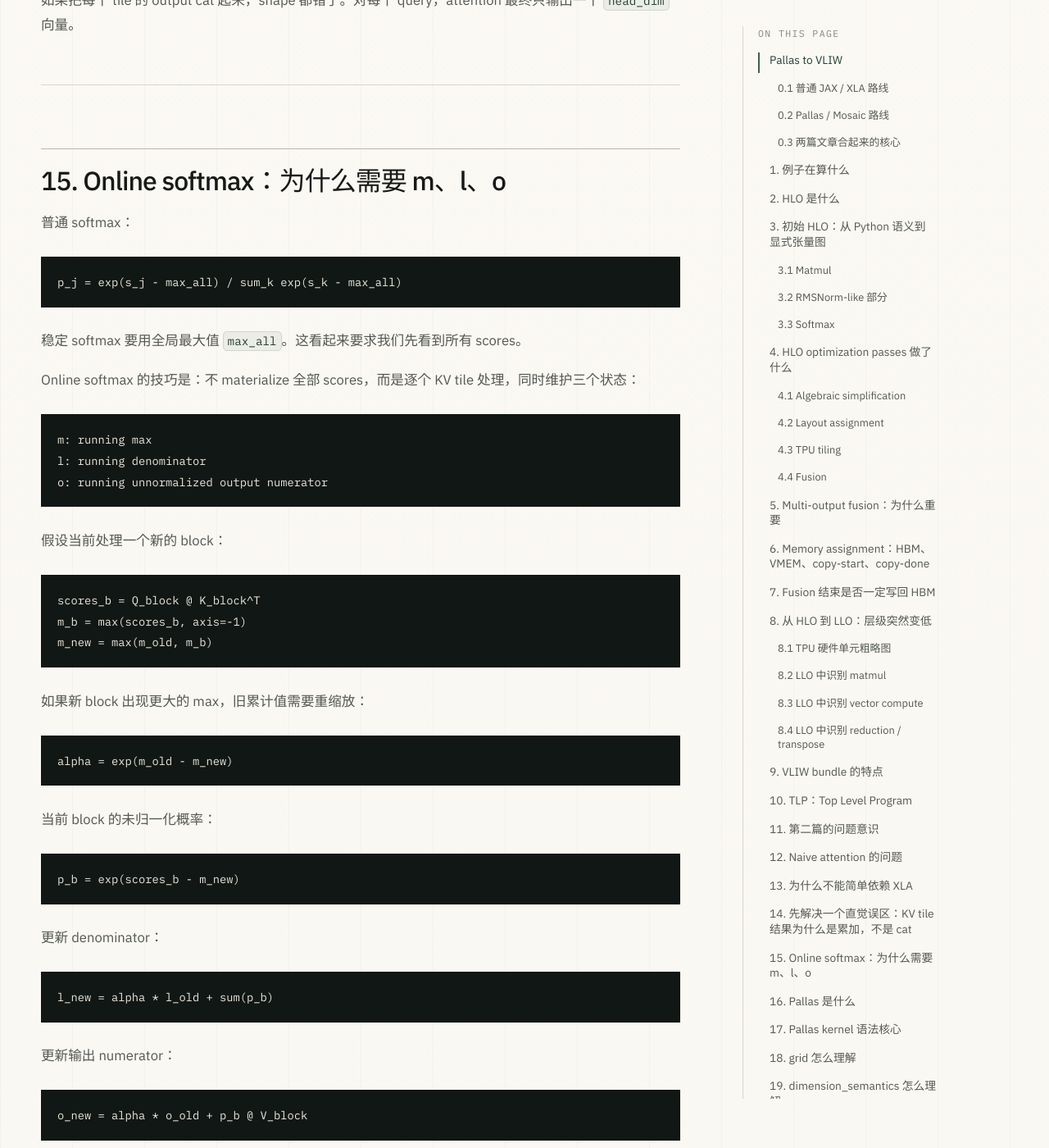
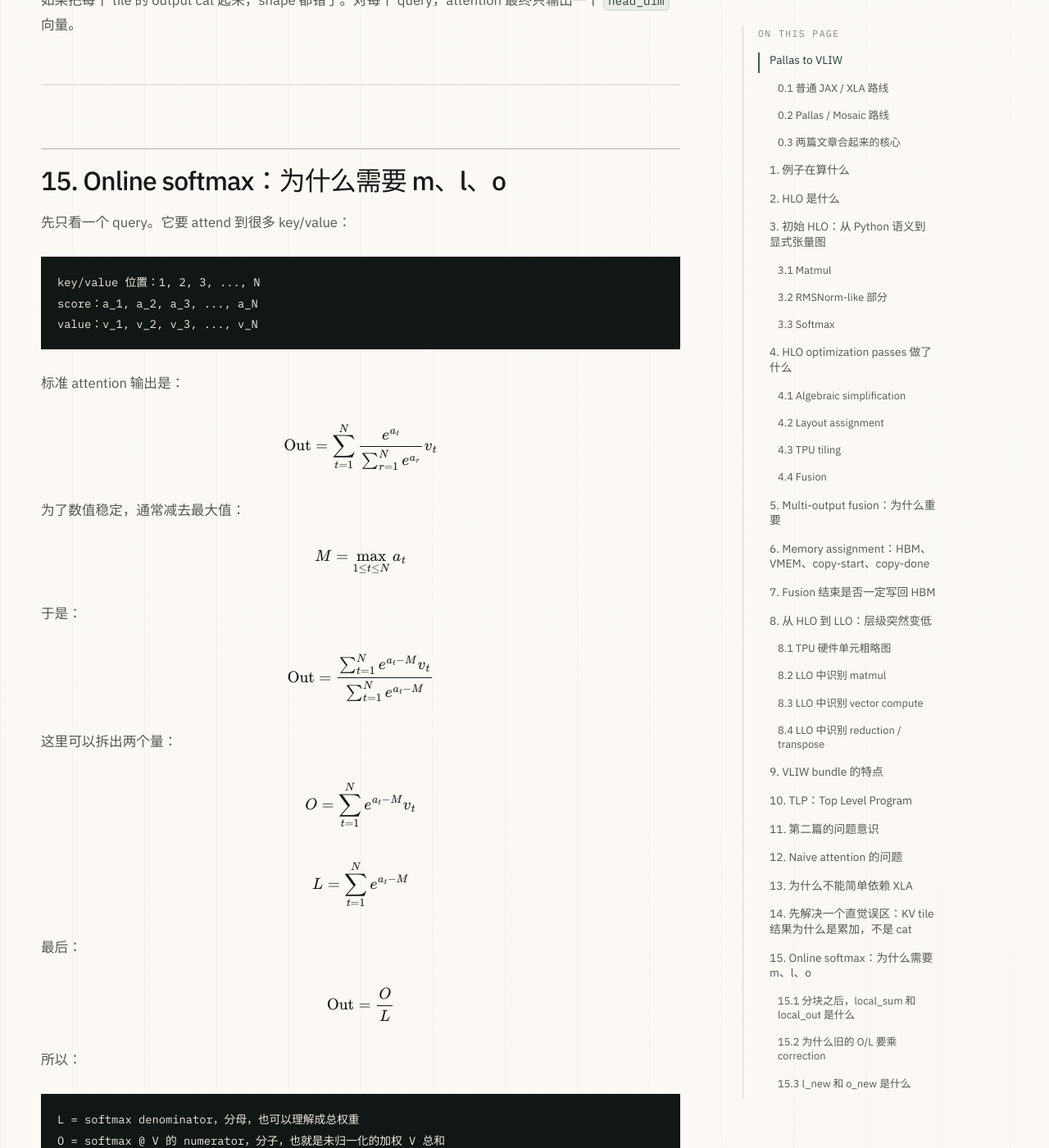
Before and after one commit to wqh011128/wqh011128.github.io, a Jekyll site: the page built from _posts/2026-06-07-JAX_to_VLIW_Pallas_Splash_Attention_复习文档.md, in a window 1280 px wide and 1400 px high, scrolled down 25597 px. Shown: the whole window at 82% size. Built offline with Jekyll 4.4.1, drawn with Linux system fonts in a browser that asks for light colours; some of the changed text lies outside the part shown.

Commit message:
pallas kernel

````diff
--- a/_posts/2026-06-07-JAX_to_VLIW_Pallas_Splash_Attention_复习文档.md
+++ b/_posts/2026-06-07-JAX_to_VLIW_Pallas_Splash_Attention_复习文档.md
@@ -5,7 +5,6 @@
 categories:
   - blog
 ---
-
 
 # JAX 到 VLIW，以及 Pallas / Splash Attention 复习笔记
 
@@ -942,68 +941,262 @@
 
 ## 15. Online softmax：为什么需要 m、l、o
 
-普通 softmax：
-
-```text
-p_j = exp(s_j - max_all) / sum_k exp(s_k - max_all)
-```
-
-稳定 softmax 要用全局最大值 `max_all`。这看起来要求我们先看到所有 scores。
-
-Online softmax 的技巧是：不 materialize 全部 scores，而是逐个 KV tile 处理，同时维护三个状态：
-
-```text
-m: running max
-l: running denominator
-o: running unnormalized output numerator
-```
-
-假设当前处理一个新的 block：
-
-```text
-scores_b = Q_block @ K_block^T
-m_b = max(scores_b, axis=-1)
-m_new = max(m_old, m_b)
-```
-
-如果新 block 出现更大的 max，旧累计值需要重缩放：
-
-```text
-alpha = exp(m_old - m_new)
-```
-
-当前 block 的未归一化概率：
-
-```text
-p_b = exp(scores_b - m_new)
-```
-
-更新 denominator：
-
-```text
-l_new = alpha * l_old + sum(p_b)
-```
-
-更新输出 numerator：
-
-```text
-o_new = alpha * o_old + p_b @ V_block
-```
+先只看一个 query。它要 attend 到很多 key/value：
+
+```text
+key/value 位置：1, 2, 3, ..., N
+score：a_1, a_2, a_3, ..., a_N
+value：v_1, v_2, v_3, ..., v_N
+```
+
+标准 attention 输出是：
+
+$$
+\mathrm{Out}
+=
+\sum_{t=1}^{N}
+\frac{e^{a_t}}{\sum_{r=1}^{N} e^{a_r}}
+v_t
+$$
+
+为了数值稳定，通常减去最大值：
+
+$$
+M = \max_{1 \le t \le N} a_t
+$$
+
+于是：
+
+$$
+\mathrm{Out}
+=
+\frac{
+\sum_{t=1}^{N} e^{a_t - M} v_t
+}{
+\sum_{t=1}^{N} e^{a_t - M}
+}
+$$
+
+这里可以拆出两个量：
+
+$$
+O = \sum_{t=1}^{N} e^{a_t - M} v_t
+$$
+
+$$
+L = \sum_{t=1}^{N} e^{a_t - M}
+$$
 
 最后：
 
-```text
+$$
+\mathrm{Out} = \frac{O}{L}
+$$
+
+所以：
+
+```text
+L = softmax denominator，分母，也可以理解成总权重
+O = softmax @ V 的 numerator，分子，也就是未归一化的加权 V 总和
+```
+
+注意 shape：
+
+```text
+L:
+  对每个 query 是一个标量。
+  对一个 Q block 是 [bq] 或 [bq, 1]。
+
+O:
+  对每个 query 是一个 head_dim 向量。
+  对一个 Q block 是 [bq, head_dim]。
+```
+
+### 15.1 分块之后，local_sum 和 local_out 是什么
+
+现在把 KV 分成两个 block：
+
+```text
+block A: 位置 1,2,3
+block B: 位置 4,5,6
+```
+
+如果已经处理完 block A，我们维护：
+
+$$
+m_A = \max(a_1,a_2,a_3)
+$$
+
+$$
+L_A =
+e^{a_1-m_A} +
+e^{a_2-m_A} +
+e^{a_3-m_A}
+$$
+
+$$
+O_A =
+e^{a_1-m_A}v_1 +
+e^{a_2-m_A}v_2 +
+e^{a_3-m_A}v_3
+$$
+
+这里：
+
+```text
+m_A = 已处理 blocks 的最大 score
+L_A = 已处理 blocks 的分母累计
+O_A = 已处理 blocks 的加权 V 分子累计
+```
+
+现在来了 block B：
+
+$$
+m_B = \max(a_4,a_5,a_6)
+$$
+
+新的全局最大值是：
+
+$$
+m_{AB} = \max(m_A, m_B)
+$$
+
+block B 自己的贡献必须用新的最大值 \(m_{AB}\) 来算：
+
+$$
+L_B =
+e^{a_4-m_{AB}} +
+e^{a_5-m_{AB}} +
+e^{a_6-m_{AB}}
+$$
+
+$$
+O_B =
+e^{a_4-m_{AB}}v_4 +
+e^{a_5-m_{AB}}v_5 +
+e^{a_6-m_{AB}}v_6
+$$
+
+这两个就是代码里的：
+
+```text
+local_sum = L_B
+local_out = O_B
+```
+
+也就是：
+
+```text
+local_sum:
+  当前 KV block 对 softmax 分母的贡献。
+
+local_out:
+  当前 KV block 对 attention 输出分子的贡献。
+```
+
+对应到 tile 写法：
+
+```text
+scores_block = Q_block @ K_block^T
+p_block = exp(scores_block - m_new)
+
+local_sum = reduce_sum(p_block, axis=KV_block_dim)
+local_out = p_block @ V_block
+```
+
+### 15.2 为什么旧的 O/L 要乘 correction
+
+问题是：
+
+```text
+旧的 L_A / O_A 是用旧最大值 m_A 算的。
+现在新的最大值变成了 m_AB。
+```
+
+为了把旧贡献换到新的 max 坐标系，需要缩放：
+
+$$
+\alpha = e^{m_A - m_{AB}}
+$$
+
+于是：
+
+$$
+L_A' = \alpha L_A
+$$
+
+$$
+O_A' = \alpha O_A
+$$
+
+这是因为：
+
+$$
+e^{a_t - m_{AB}}
+=
+e^{a_t - m_A} \cdot e^{m_A - m_{AB}}
+$$
+
+所以旧累计值都要乘同一个缩放因子。
+
+### 15.3 l_new 和 o_new 是什么
+
+合并旧 blocks 与当前 block：
+
+$$
+L_{AB}
+=
+\alpha L_A + L_B
+$$
+
+$$
+O_{AB}
+=
+\alpha O_A + O_B
+$$
+
+这就是代码：
+
+```python
+l_new = correction * l_prev + local_sum
+o_new = correction * o_prev + local_out
+```
+
+变量对照：
+
+```text
+correction = alpha
+l_prev     = L_A
+o_prev     = O_A
+local_sum  = L_B
+local_out  = O_B
+l_new      = L_AB
+o_new      = O_AB
+```
+
+最后扫完所有 KV blocks：
+
+$$
+\mathrm{Out}
+=
+\frac{O_{\mathrm{final}}}{L_{\mathrm{final}}}
+$$
+
+也就是：
+
+```python
 output = o_final / l_final
 ```
 
-这和完整 softmax 完全等价，只是不生成完整 scores 矩阵。
-
-`alpha` 是最关键的直觉：
-
-```text
-旧的 l_old / o_old 是基于 m_old 这个 max 坐标系算的。
-如果 m_new 更大，就要把旧累计值转换到 m_new 坐标系。
-转换因子就是 exp(m_old - m_new)。
+一句话：
+
+```text
+Attention = 加权 value 之和 / 权重之和
+
+O = 加权 value 之和，也就是分子
+L = 权重之和，也就是分母
+
+online softmax 只是分块处理时，边走边维护 O 和 L。
 ```
 
 ---
````
